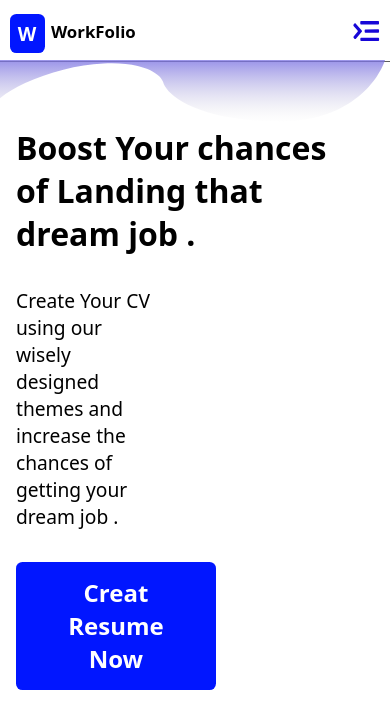
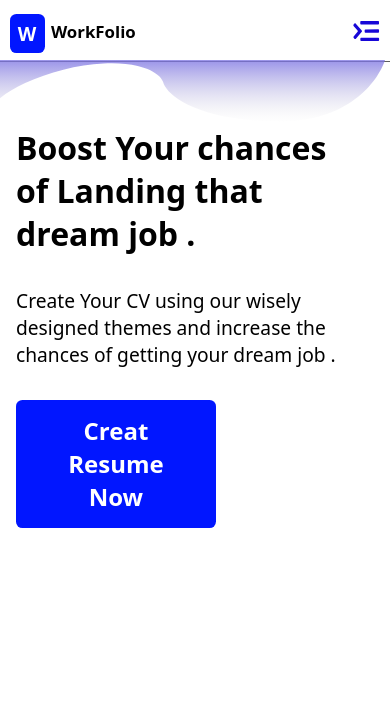
Before and after one commit to soumen974/WorkFolio, a React (Create React App) app: page / in a window 390 px wide. Shown: the top 728 px of the page. Built offline with nearby package versions, Linux system fonts and the light colour scheme.

Commit message:
open menu is'nt working ,,resolving the isssue

```diff
--- a/src/Components/Section01.css
+++ b/src/Components/Section01.css
@@ -49,9 +49,6 @@ svg{
 
 }
 .right_landing_content{
-    flex-wrap: nowrap;
-
-    background-color: blue;
 
 }
 
@@ -101,6 +98,12 @@ svg{
         font-size: 2rem;
         width: 180%;
     }
+
+    .landing_ad-talk{
+        font-size: 1.2rem;
+        width: 180%;
+        padding: 2rem 0rem ;
+    }
    }
    @media (max-width:420px) {
     svg{
@@ -109,3 +112,9 @@ svg{
         /* height: 16vh; */
     }
    }
+
+
+   /* -----------------------actual-- */
+   @media (max-width:820px){
+
+   }
```
